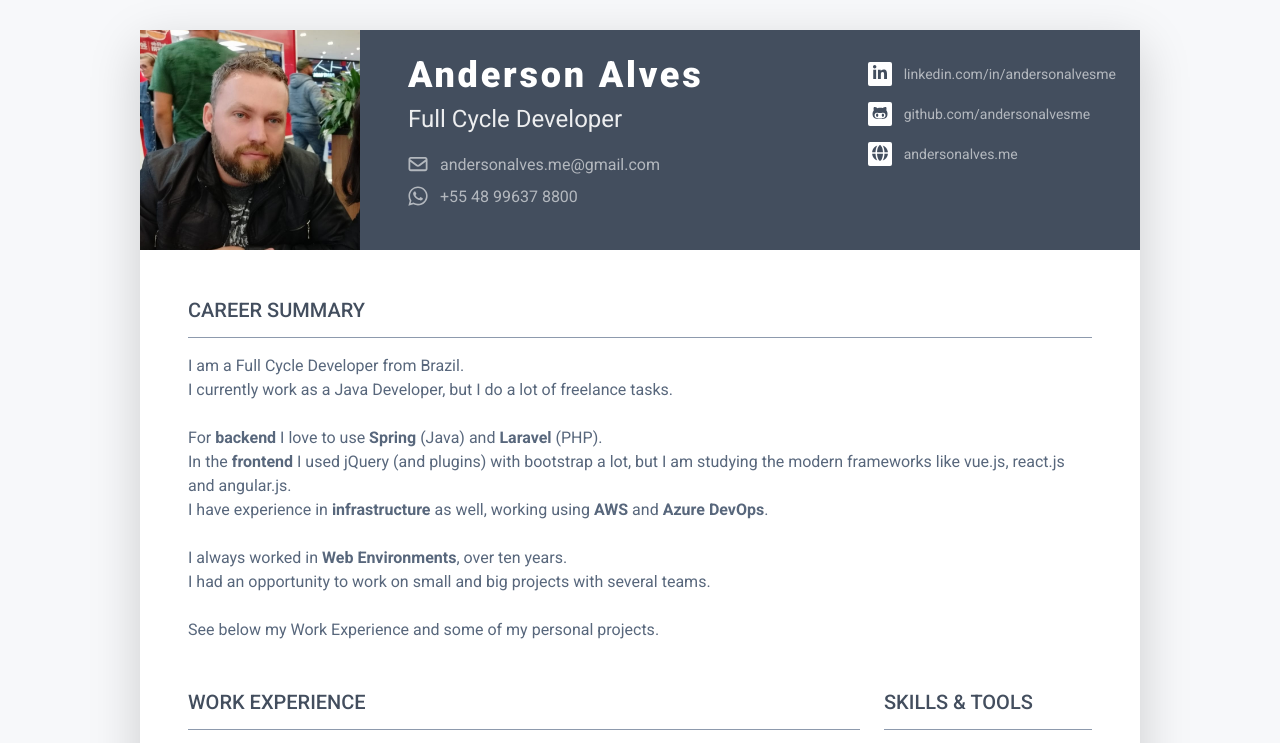
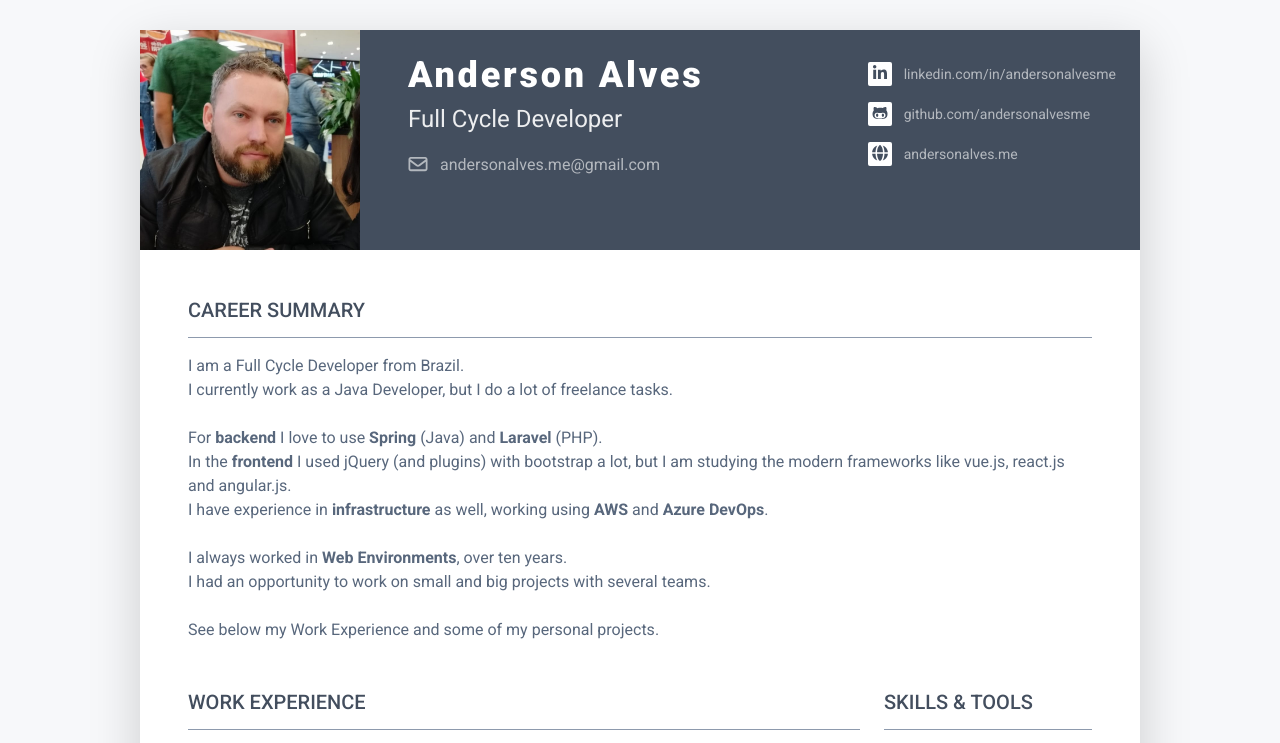
Before and after one commit to andersonalvesme/resume, a plain HTML site: page index.html in a window 1280 px wide. Shown: the top 743 px of the page. Drawn offline with Linux system fonts and the light colour scheme.

Commit message:
Adjusted text.

```diff
--- a/index.html
+++ b/index.html
@@ -52,12 +52,6 @@
                                     <a class="text-link" href="#">
                                         <i class="far fa-envelope fa-fw me-2" data-fa-transform="grow-3"></i>
                                         andersonalves.me@gmail.com
-                                    </a>
-                                </li>
-                                <li>
-                                    <a class="text-link" href="javascript:void(0)">
-                                        <i class="fa-brands fa-whatsapp fa-fw me-2" data-fa-transform="grow-6"></i>
-                                        +55 48 99637 8800
                                     </a>
                                 </li>
                             </ul>
```
